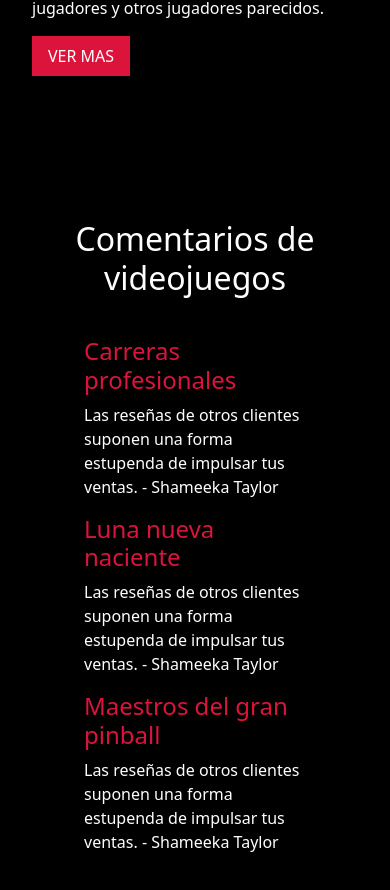
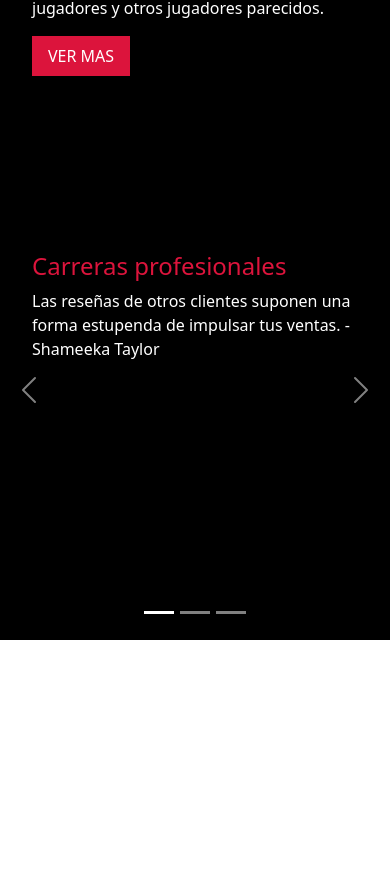
Before and after one commit to Galartza/JoyGiGames, a React (Vite) app: page / in a window 390 px wide. Shown: the part 3598-4488 px from the top of the page. After the commit the page ends 4238 px from the top, so only its background shows below. Built offline with nearby package versions, Linux system fonts and the light colour scheme.

Commit message:
carousel opinions

```diff
--- a/src/Components/Opinions/Opinions.jsx
+++ b/src/Components/Opinions/Opinions.jsx
@@ -1,41 +1,98 @@
+import React, { useState } from 'react';
+import {
+  Carousel,
+  CarouselItem,
+  CarouselControl,
+  CarouselIndicators,
+  CarouselCaption,
+} from 'reactstrap';
 import '../Opinions/opinions-style.css';
 
+const opinions = [
+  {
+    id: 1,
+    title: 'Carreras profesionales',
+    text: 'Las reseñas de otros clientes suponen una forma estupenda de impulsar tus ventas. - Shameeka Taylor'
+  },
+  {
+    id: 2,
+    title: 'Luna nueva naciente',
+    text: 'Las reseñas de otros clientes suponen una forma estupenda de impulsar tus ventas. - Shameeka Taylor'
+  },
+  {
+    id: 3,
+    title: 'Maestros del gran pinball',
+    text: 'Las reseñas de otros clientes suponen una forma estupenda de impulsar tus ventas. - Shameeka Taylor'
+  },
+];
+
 function Opinions() {
+  const [activeIndex, setActiveIndex] = useState(0);
+  const [animating, setAnimating] = useState(false);
+
+  const next = () => {
+    if (animating) return;
+    const nextIndex = activeIndex === opinions.length - 1 ? 0 : activeIndex + 1;
+    setActiveIndex(nextIndex);
+  };
+
+  const previous = () => {
+    if (animating) return;
+    const nextIndex = activeIndex === 0 ? opinions.length - 1 : activeIndex - 1;
+    setActiveIndex(nextIndex);
+  };
+
+  const goToIndex = (newIndex) => {
+    if (animating) return;
+    setActiveIndex(newIndex);
+  };
+
+  const slides = opinions.map((opinion) => {
+    return (
+      <CarouselItem
+        className="custom-tag"
+        tag="div"
+        key={opinion.id}
+        onExiting={() => setAnimating(true)}
+        onExited={() => setAnimating(false)}
+      >
+        <div className="content-opinions">
+          <h3 className='title-card-op'>{opinion.title}</h3>
+          <p className='text-card-op'>{opinion.text}</p>
+        </div>
+      </CarouselItem>
+    );
+  });
 
   return (
-    <>
-      <div className="Opinions">
-        <div className="opinions-contain">
-          <h2 className='title-opinions'>
-            Comentarios de videojuegos
-          </h2>
-          <div className="contain-opinions">
-
-            <div className="content-opinions">
-              <h3 className='title-card-op'>Carreras profesionales</h3>
-              <p className='text-card-op'>Las reseñas de otros clientes suponen una forma estupenda de impulsar tus ventas.
-                - Shameeka Taylor
-              </p>
-            </div>
-
-            <div className="content-opinions">
-              <h3 className='title-card-op'>Luna nueva naciente</h3>
-              <p className='text-card-op'>Las reseñas de otros clientes suponen una forma estupenda de impulsar tus ventas.
-                - Shameeka Taylor
-              </p>
-            </div>
-
-            <div className="content-opinions">
-              <h3 className='title-card-op'>Maestros del gran pinball</h3>
-              <p className='text-card-op'>Las reseñas de otros clientes suponen una forma estupenda de impulsar tus ventas.
-                - Shameeka Taylor
-              </p>
-            </div>
-          </div>
-        </div>
-      </div>
-    </>
-  )
+    <div>
+      <style>
+        {`.custom-tag {
+              max-width: 100%;
+              height: 500px;
+              background: black;
+            }`}
+      </style>
+      <Carousel activeIndex={activeIndex} next={next} previous={previous}>
+        <CarouselIndicators
+          items={opinions}
+          activeIndex={activeIndex}
+          onClickHandler={goToIndex}
+        />
+        {slides}
+        <CarouselControl
+          direction="prev"
+          directionText="Previous"
+          onClickHandler={previous}
+        />
+        <CarouselControl
+          direction="next"
+          directionText="Next"
+          onClickHandler={next}
+        />
+      </Carousel>
+    </div>
+  );
 }
 
-export default Opinions
+export default Opinions;
--- a/src/Components/Opinions/opinions-style.css
+++ b/src/Components/Opinions/opinions-style.css
@@ -45,11 +45,14 @@
 
 @media (max-width: 768px) {
     .contain-opinions {
+        height: 20rem;
         flex-direction: column; /* Cambia la dirección de flexión a 'fila' en pantallas medianas y grandes */
     }
 
     .content-opinions {
-        padding: 0 2rem; /* Aumenta el espacio entre los elementos en pantallas medianas y grandes */
+
+        padding: 0 2rem;
+        margin-top: 7rem;
     }
 
     .text-card-op {
```
